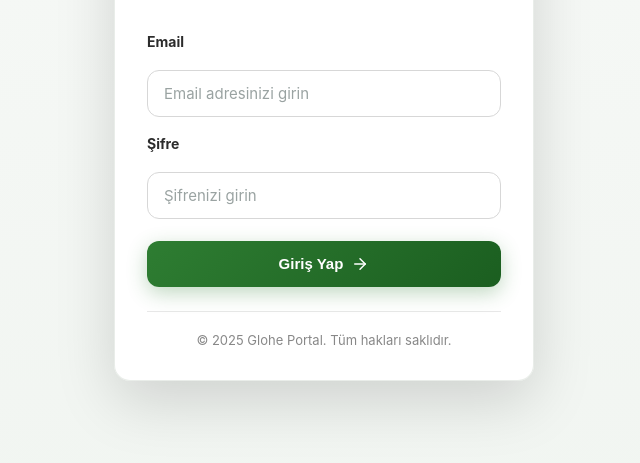
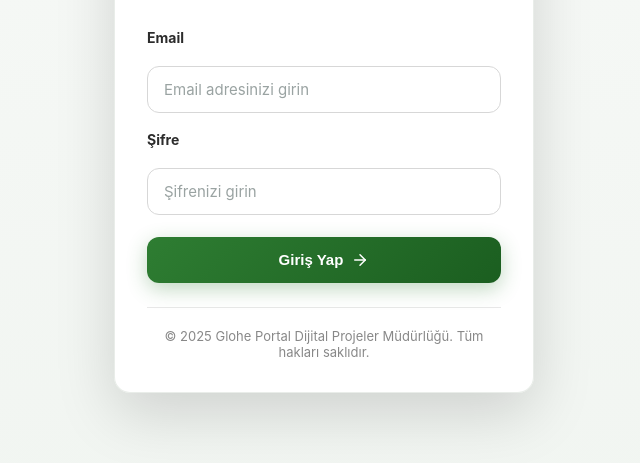
Before and after one commit to rolfezomi/g_portalv1.1, a plain HTML site: page g_portal-main/index.html in a window 1280 px wide. Shown: the part 273-736 px from the top of the page, without its empty margins (316-956 px from the left). Drawn offline with nearby package versions, Linux system fonts and the light colour scheme.

```diff
--- a/g_portal-main/index.html
+++ b/g_portal-main/index.html
@@ -39,7 +39,7 @@
     </form>
     <p id="message"></p>
     <div style="margin-top:24px; padding-top:20px; border-top:1px solid #e8e8e8; text-align:center;">
-      <p style="color:#888; font-size:13px; margin:0;">© 2025 Glohe Portal. Tüm hakları saklıdır.</p>
+      <p style="color:#888; font-size:13px; margin:0;">© 2025 Glohe Portal Dijital Projeler Müdürlüğü. Tüm hakları saklıdır.</p>
     </div>
   </div>
 
```
